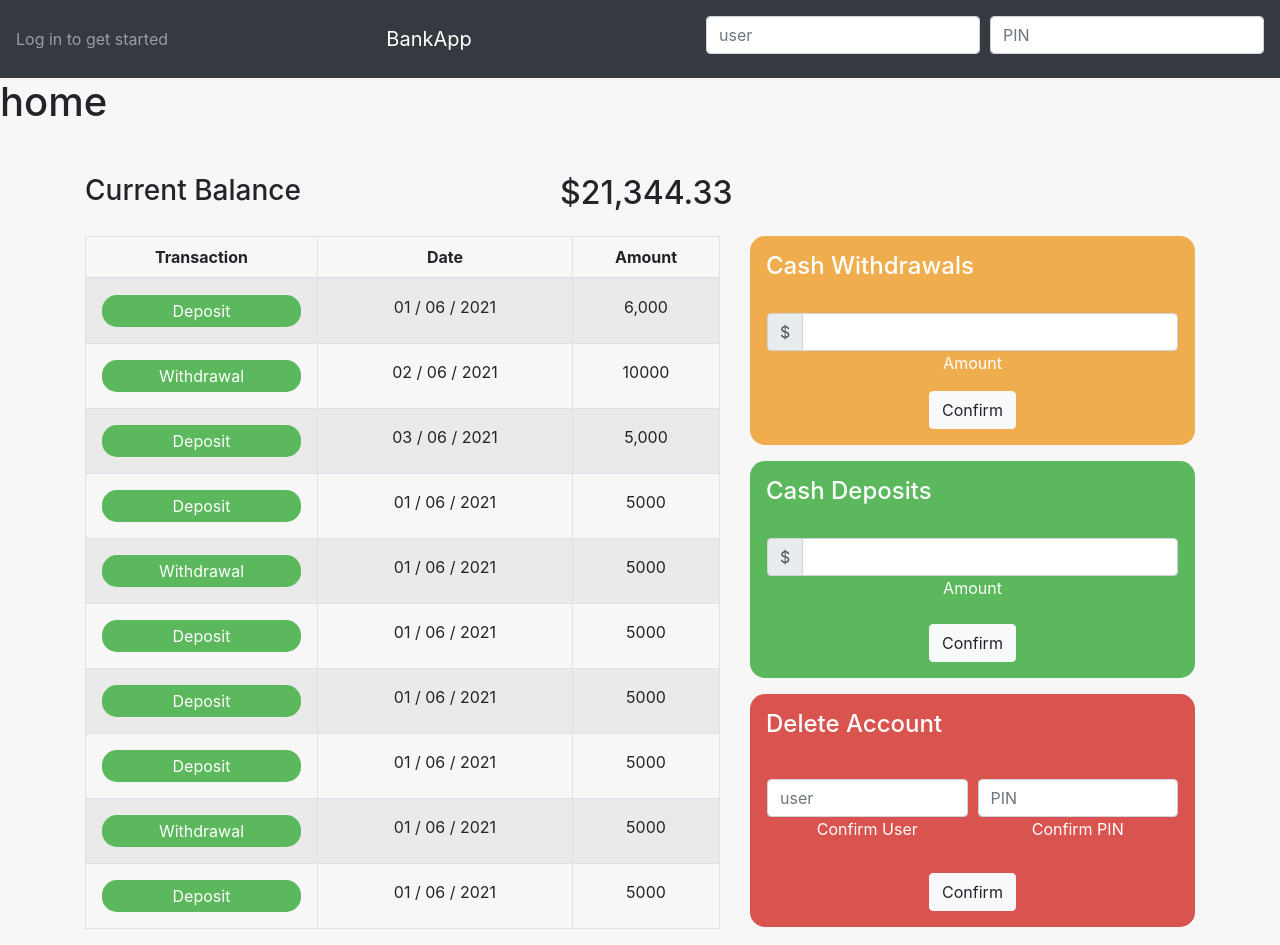
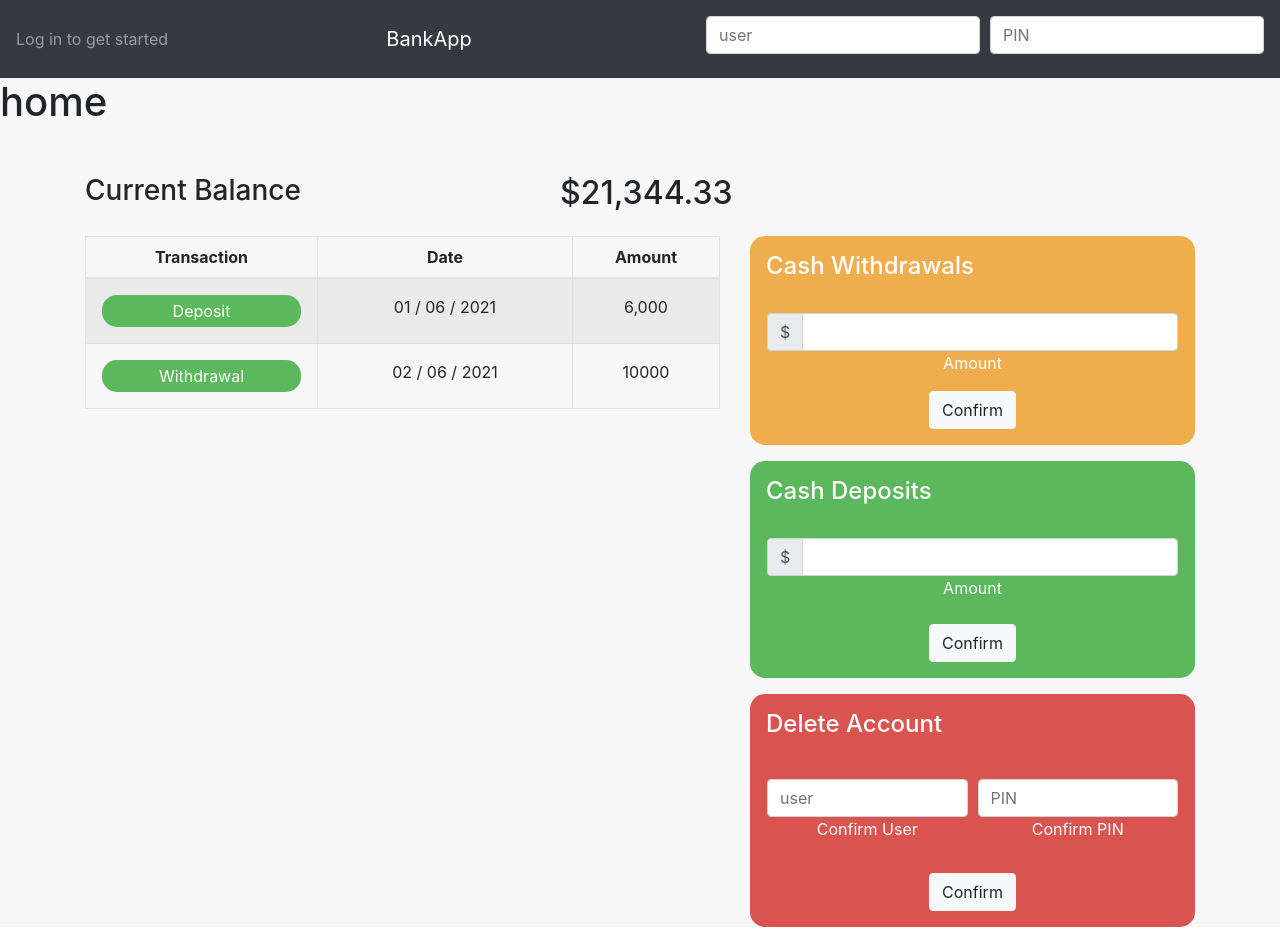
Before and after one commit to luigicampagnola/project-7, a React (Create React App) app: page / in a window 1280 px wide. Built offline with nearby package versions, Linux system fonts and the light colour scheme.

Commit message:
adding handlers

```diff
--- a/src/Components/Close/Close.js
+++ b/src/Components/Close/Close.js
@@ -6,7 +6,7 @@ import Form from "react-bootstrap/Form";
 import Button from "react-bootstrap/Button";
 
 
-const Close = () => {
+const Close = ({ deleteClickHandler, deleteInputHandler }) => {
   return (
     <Container className="p-3">
       <h4 className="mb-3">Delete Account</h4>
@@ -14,7 +14,7 @@ const Close = () => {
         <Form className='p-3'>
           <Form.Row>
             <Form.Group as={Col} controlId="formGriidEmail">
-              <Form.Control className="mt-2" type="email" placeholder="user" />
+              <Form.Control className="mt-2" type="email" placeholder="user" onChange={deleteInputHandler}/>
               <div className="App">Confirm User</div>
             </Form.Group>
             <Form.Group as={Col} controlId="formGridPassword">
@@ -22,6 +22,7 @@ const Close = () => {
                 className="mt-2"
                 type="password"
                 placeholder="PIN"
+                onChange={deleteInputHandler}
               />
               <div className="App">Confirm PIN</div>
             </Form.Group>
@@ -29,7 +30,7 @@ const Close = () => {
         </Form>
       </Row>
       <div className="App">
-        <Button variant="light" className="">
+        <Button variant="light" className="" onClick={deleteClickHandler}>
           Confirm
         </Button>
       </div>
--- a/src/Components/Deposits/Deposits.js
+++ b/src/Components/Deposits/Deposits.js
@@ -6,7 +6,7 @@ import Col from "react-bootstrap/Col";
 import Row from "react-bootstrap/Row";
 import Button from "react-bootstrap/Button";
 
-const Deposits = ({ depositInputHandler }) => {
+const Deposits = ({ depositInputHandler, depoClickHandler }) => {
   return (
     <div>
       <Container className="p-3">
@@ -27,7 +27,7 @@ const Deposits = ({ depositInputHandler }) => {
           </Col>
         </Row>
         <div className="App">
-          <Button variant="light" className="mt-2">
+          <Button variant="light" className="mt-2" onClick={depoClickHandler}>
             Confirm
           </Button>
         </div>
--- a/src/Components/Home/Home.js
+++ b/src/Components/Home/Home.js
@@ -18,12 +18,28 @@ class Home extends Component {
     };
   }
 
+  widthClickHandler = () => {
+    console.log('click!')
+  }
+
+  depoClickHandler = () => {
+    console.log('click!')
+  }
+
+  deleteClickHandler = () => {
+    console.log('click!')
+  }
+
   withdrawalsInputHandler = (event) => {
     this.setState({ Withdrawals: event.target.value })
     console.log(event.target.value)
   };
 
   depositInputHandler = (event) => {
+    console.log(event.target.value);
+  }
+
+  deleteInputHandler = (event) => {
     console.log(event.target.value);
   }
 
@@ -41,13 +57,13 @@ class Home extends Component {
                 </Col>
                 <Col sm={5}>
                   <div className="transaction-color">
-                    <Withdrawals withdrawalsInputHandler={this.withdrawalsInputHandler} className="bg-warning shadow-1-strong" />
+                    <Withdrawals withdrawalsInputHandler={this.withdrawalsInputHandler} widthClickHandler={this.widthClickHandler} className="bg-warning shadow-1-strong" />
                   </div>
                   <div className="mt-3 loan-color">
-                    <Deposits depositInputHandler={this.depositInputHandler}/>
+                    <Deposits depositInputHandler={this.depositInputHandler} depoClickHandler={this.depoClickHandler}/>
                   </div>
                   <div className="mt-3 close-color">
-                    <Close />
+                    <Close deleteInputHandler={this.deleteInputHandler} deleteClickHandler={this.deleteClickHandler}/>
                   </div>
                 </Col>
               </Row>
--- a/src/Components/Money/Money.js
+++ b/src/Components/Money/Money.js
@@ -9,44 +9,4 @@ export const Money = [
     Date: "02 / 06 / 2021",
     Amount: "10000",
   },
-  {
-    Type: "Deposit",
-    Date: "03 / 06 / 2021",
-    Amount: "5,000",
-  },
-  {
-    Type: "Deposit",
-    Date: "01 / 06 / 2021",
-    Amount: "5000",
-  },
-  {
-    Type: "Withdrawal",
-    Date: "01 / 06 / 2021",
-    Amount: "5000",
-  },
-  {
-    Type: "Deposit",
-    Date: "01 / 06 / 2021",
-    Amount: "5000",
-  },
-  {
-    Type: "Deposit",
-    Date: "01 / 06 / 2021",
-    Amount: "5000",
-  },
-  {
-    Type: "Deposit",
-    Date: "01 / 06 / 2021",
-    Amount: "5000",
-  },
-  {
-    Type: "Withdrawal",
-    Date: "01 / 06 / 2021",
-    Amount: "5000",
-  },
-  {
-    Type: "Deposit",
-    Date: "01 / 06 / 2021",
-    Amount: "5000",
-  },
 ];
--- a/src/Components/Withdrawals/Withdrawals.js
+++ b/src/Components/Withdrawals/Withdrawals.js
@@ -6,7 +6,7 @@ import Col from "react-bootstrap/Col";
 import Row from "react-bootstrap/Row";
 import Button from "react-bootstrap/Button";
 
-const Withdrawals = ({ withdrawalsInputHandler }) => {
+const Withdrawals = ({ withdrawalsInputHandler, widthClickHandler }) => {
   return (
     <div>
       <Container className="p-3">
@@ -23,7 +23,7 @@ const Withdrawals = ({ withdrawalsInputHandler }) => {
           </Col>
         </Row>
         <div className="App">
-          <Button variant="light" className="">
+          <Button variant="light" className="" onClick={widthClickHandler}>
             Confirm
           </Button>
         </div>
```
